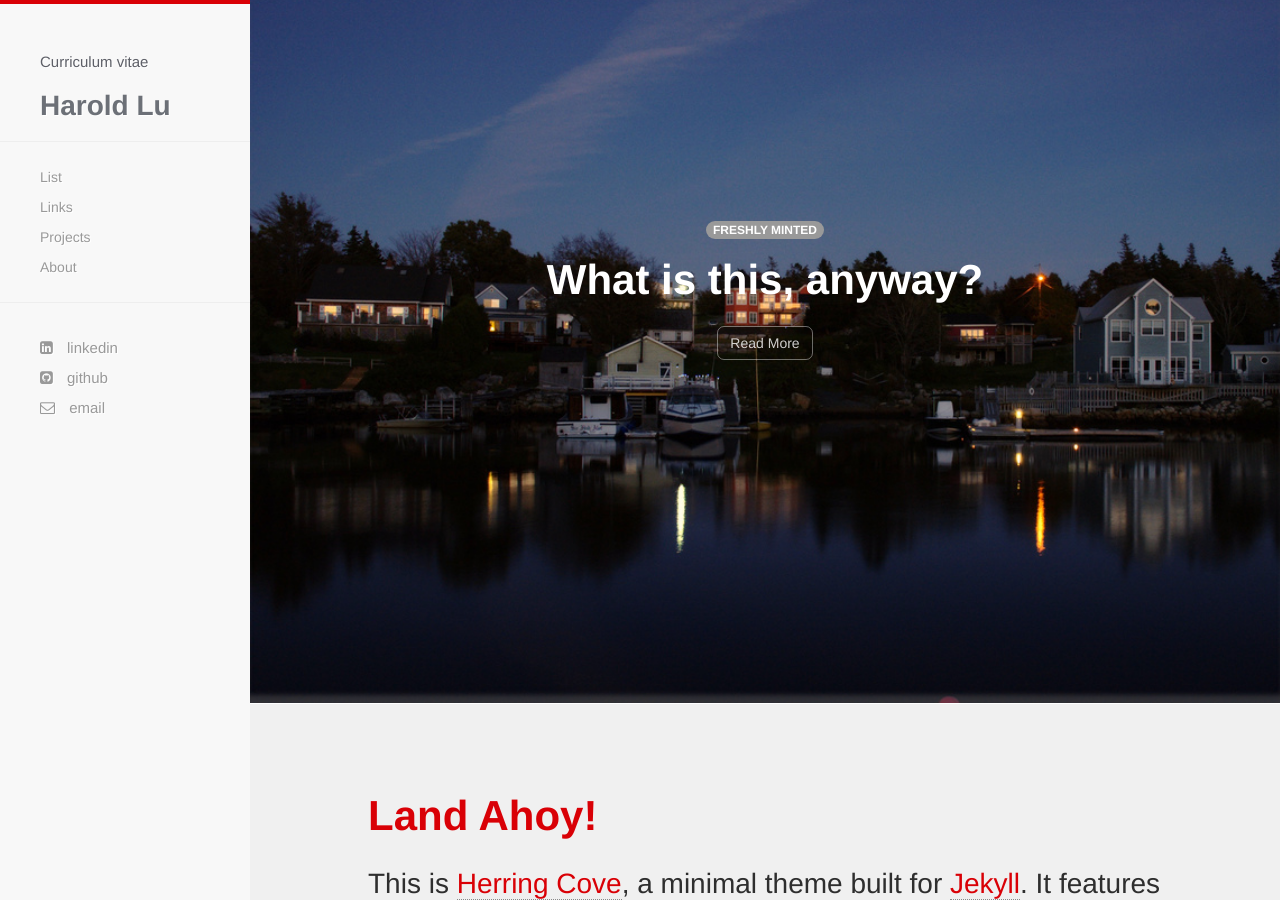
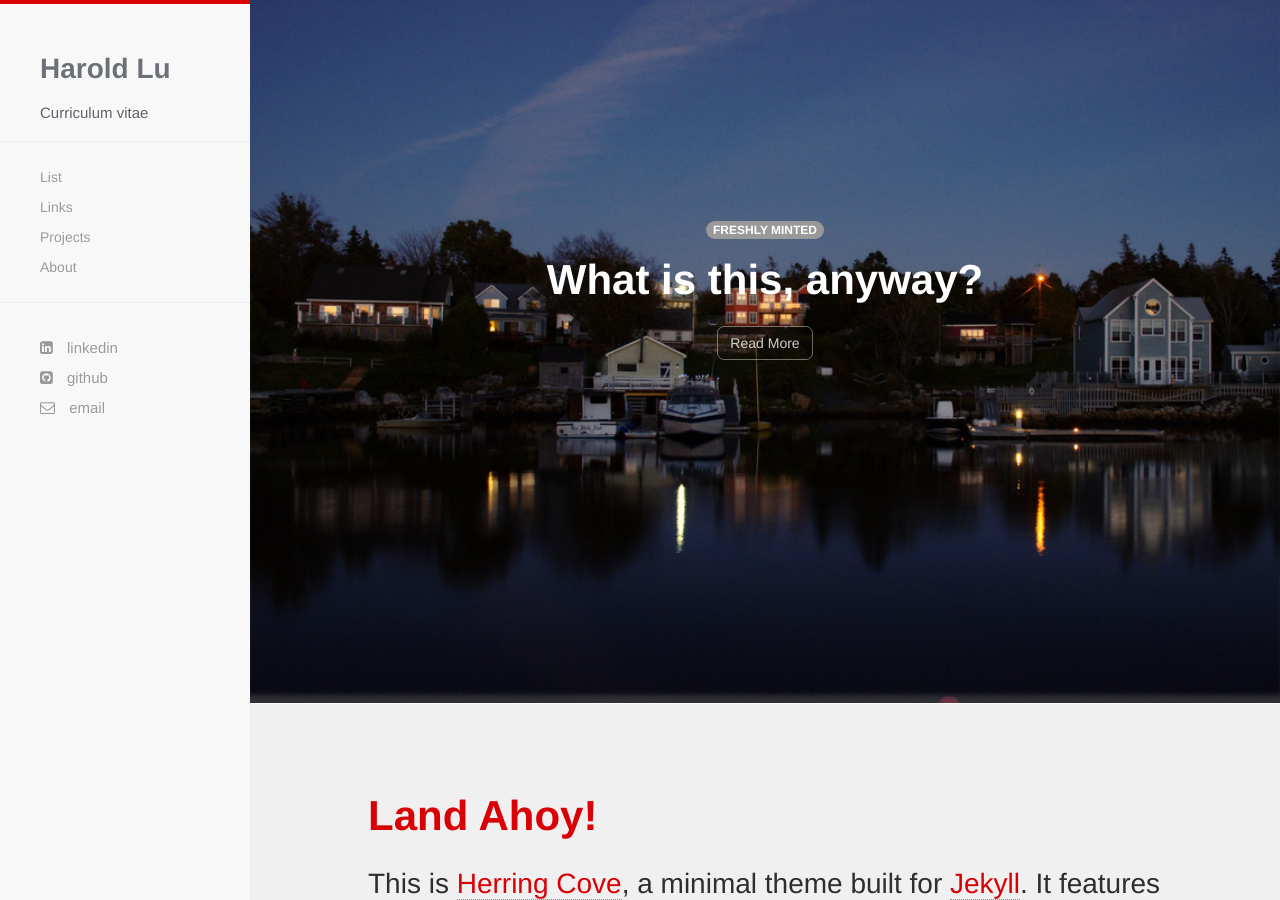
Before and after one commit to harold-lu/harold-lu.github.io, a Jekyll site: the page built from index.html, in a window 1280 px wide and 900 px high. Built offline with Jekyll 4.4.1, drawn with Linux system fonts in a browser that asks for light colours; nearby versions of some CDN libraries; Markdown is read by kramdown in place of the engine named in the settings.

Commit message:
nav-bar update

```diff
--- a/_includes/navigation.html
+++ b/_includes/navigation.html
@@ -23,7 +23,7 @@
 <!-- Sidebar -->
 <div id="sidebar-wrapper">
   <ul class="sidebar-nav">
-    <li class="sidebar-brand"><h3>{{ site.description }}</h3><a href="{{ site.baseurl }}/"><h1 class="brand"; line-height:10px>{{ site.name }}</h1></a></li>
+    <li class="sidebar-brand"><a href="{{ site.baseurl }}/"><h1 class="brand">{{ site.name }}</h1></a><h3>{{ site.description }}</h3></li>
     <hr />
     <li><a href="{{ site.baseurl }}/list.html">List</a></li>
     <li><a href="{{ site.baseurl }}/links.html">Links</a></li>
```
